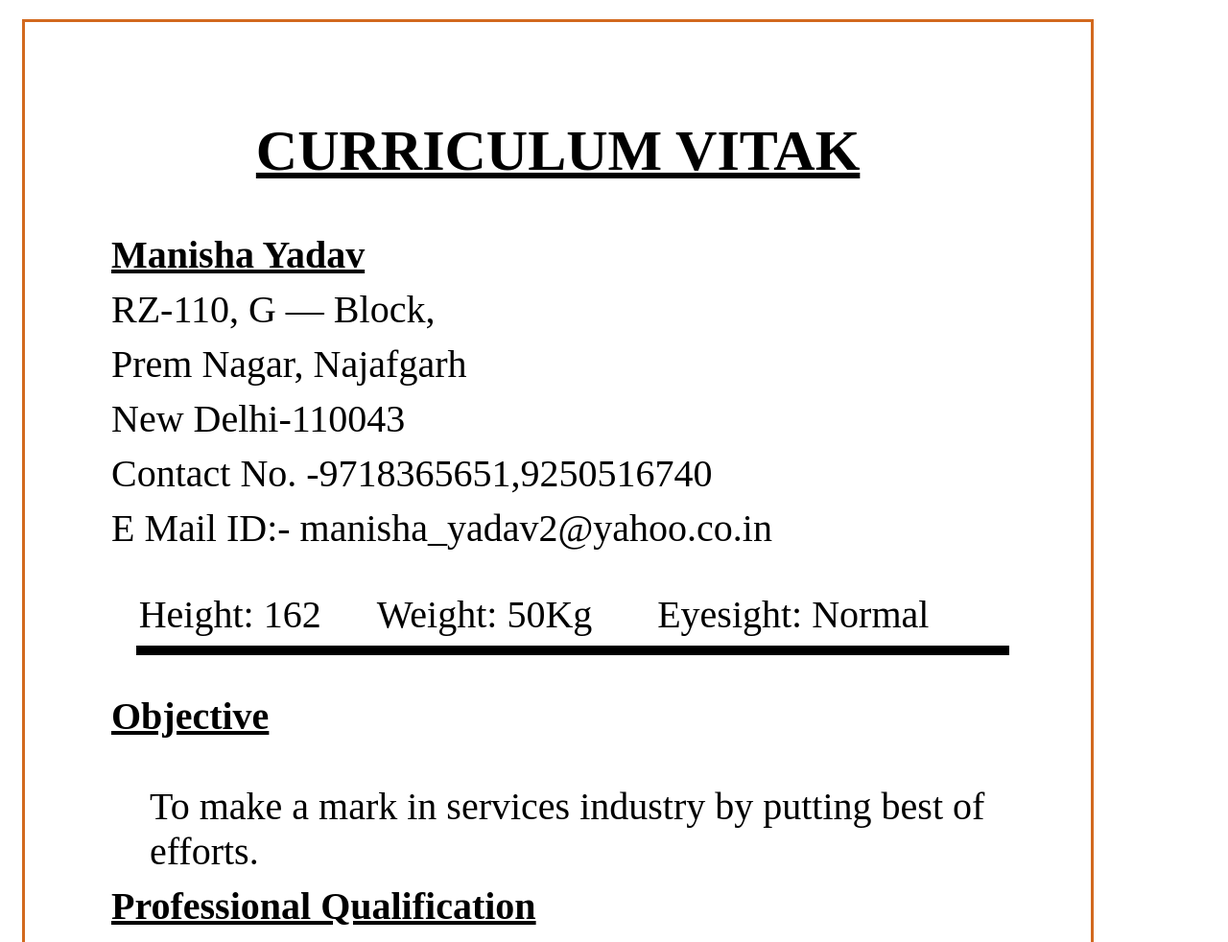
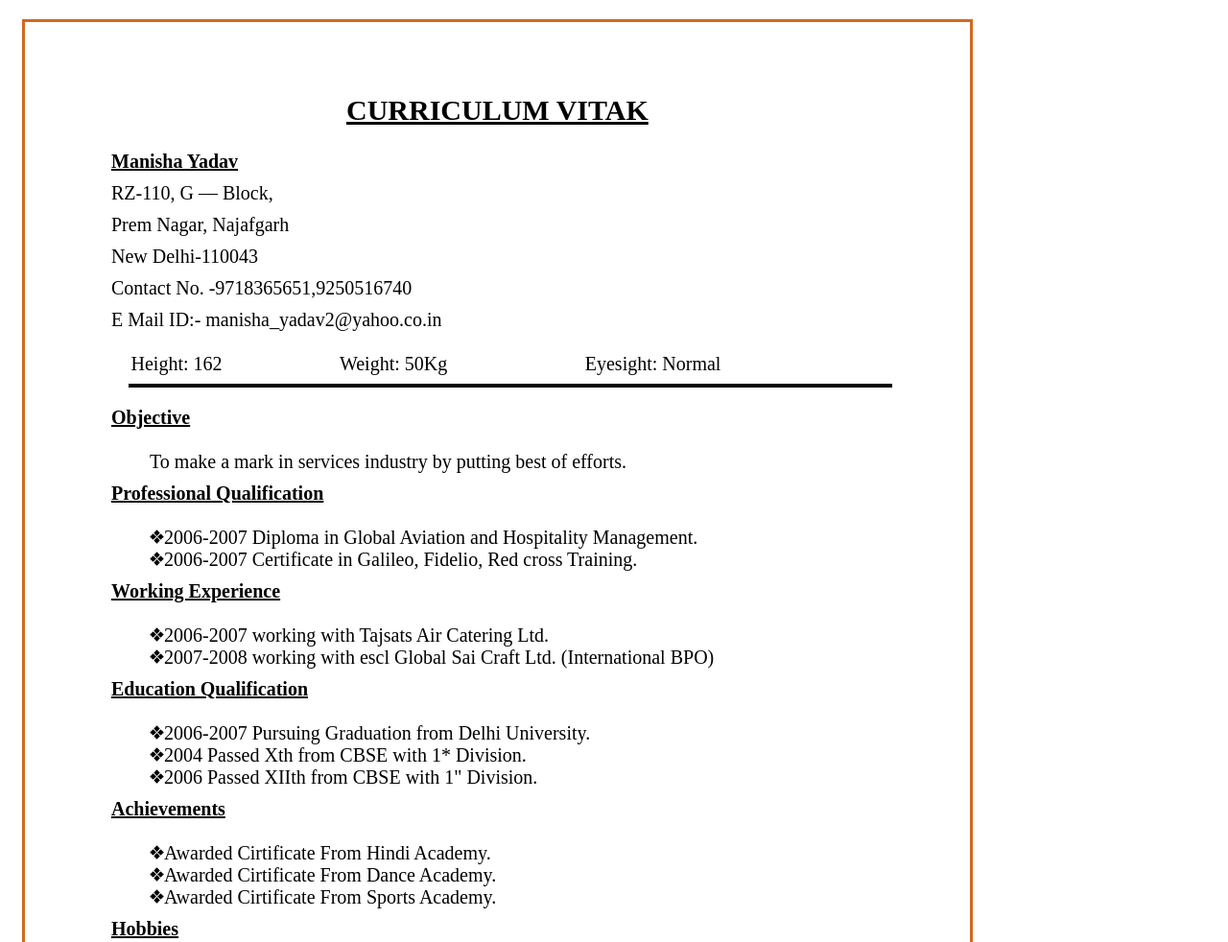
Before and after one commit to Waqasahmed15/cv, a plain HTML site: page index.html in a window 1280 px wide. Shown: the top 982 px of the page at 96% size. Drawn offline with Linux system fonts and the light colour scheme.

Commit message:
size change

```diff
--- a/index.html
+++ b/index.html
@@ -6,15 +6,15 @@
     <title>C.V</title>
     <style>
       #a {
-        width: 80%;
-        /* height: auto; */
+        width: 70%;
+
         border-color: chocolate;
         border: 10%;
         border-style: solid;
         margin-left: 15px;
         margin-top: 20px;
         align: center;
-        font-size: 40px;
+        font-size: 20px;
         padding: 50px;
       }
       h2 {
@@ -24,7 +24,7 @@
         margin-left: 6.5%;
         margin-bottom: 10px;
         width: 90%;
-        border-bottom: 10px solid;
+        border-bottom: 4px solid;
       }
 
 
@@ -73,34 +73,34 @@
         </li>
         <li type="none">
             <u><b>Professional Qualification</b></u><br><br>
-          <ul ><img src="images.png" alt="" width="40px" margin-right="300px">2006-2007 Diploma in Global Aviation and
+          <ul ><img src="images.png" alt="" width="15px" margin-right="300px">2006-2007 Diploma in Global Aviation and
             Hospitality Management.</ul>
-          <ul><img src="images.png" alt="" width="40px" margin-right="300px">2006-2007 Certificate in Galileo, Fidelio, Red
+          <ul><img src="images.png" alt="" width="15px" margin-right="300px">2006-2007 Certificate in Galileo, Fidelio, Red
             cross Training.</ul>
         </li>
         <li type="none">
             <u><b>Working Experience  </b></u><br><br>
-          <ul><img src="images.png" alt="" width="40px" margin-right="300px">2006-2007 working with Tajsats Air
+          <ul><img src="images.png" alt="" width="15px" margin-right="300px">2006-2007 working with Tajsats Air
             Catering Ltd.</ul>
-          <ul><img src="images.png" alt="" width="40px" margin-right="300px">2007-2008 working with escl Global Sai Craft Ltd. (International BPO)</ul>
+          <ul><img src="images.png" alt="" width="15px" margin-right="300px">2007-2008 working with escl Global Sai Craft Ltd. (International BPO)</ul>
         </li>
         <li type="none">
             <u><b>Education Qualification </b></u><br><br>
-          <ul><img src="images.png" alt="" width="40px" margin-right="300px">2006-2007 Pursuing
+          <ul><img src="images.png" alt="" width="15px" margin-right="300px">2006-2007 Pursuing
             Graduation from Delhi University.  </ul>
-          <ul><img src="images.png" alt="" width="40px" margin-right="300px">2004 Passed Xth from CBSE with 1* Division.</ul>
-          <ul><img src="images.png" alt="" width="40px" margin-right="300px">2006 Passed XIIth from CBSE with 1"
+          <ul><img src="images.png" alt="" width="15px" margin-right="300px">2004 Passed Xth from CBSE with 1* Division.</ul>
+          <ul><img src="images.png" alt="" width="15px" margin-right="300px">2006 Passed XIIth from CBSE with 1"
             Division.</ul>
         </li>
         <li type="none">
           <u><b>Achievements </b></u><br><br>
-        <ul><img src="images.png" alt="" width="40px" margin-right="300px">Awarded Cirtificate From Hindi Academy.</ul>
-        <ul><img src="images.png" alt="" width="40px" margin-right="300px">Awarded Cirtificate From Dance Academy.</ul>
-        <ul><img src="images.png" alt="" width="40px" margin-right="300px">Awarded Cirtificate From Sports Academy.</ul>
+        <ul><img src="images.png" alt="" width="15px" margin-right="300px">Awarded Cirtificate From Hindi Academy.</ul>
+        <ul><img src="images.png" alt="" width="15px" margin-right="300px">Awarded Cirtificate From Dance Academy.</ul>
+        <ul><img src="images.png" alt="" width="15px" margin-right="300px">Awarded Cirtificate From Sports Academy.</ul>
       </li>
         <li type="none">
             <u><b>Hobbies</b> </b></u><br><br>
-            <ul><img src="images.png" alt="" width="40px" margin-right="300px">Singing & playing</ul></li>
+            <ul><img src="images.png" alt="" width="15px" margin-right="300px">Singing & playing</ul></li>
         <li type="none">
           <u><b>Personal Profile</b> </b></u><br>
             <br><ul>
```
